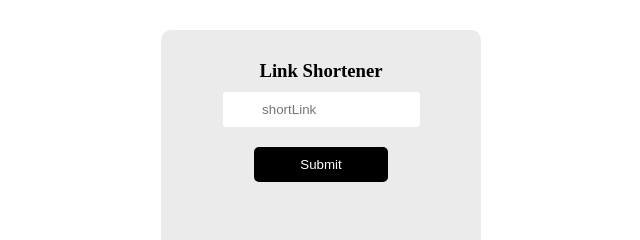
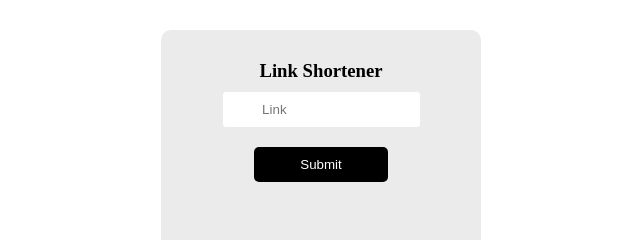
Before and after one commit to emmanuel1-byte/url-shortener-frontend, a plain HTML site: page src/index.html in a window 1280 px wide. Shown: the top 240 px of the page, 319-959 px from the left. Drawn offline with Linux system fonts and the light colour scheme.

Commit message:
minor fix

```diff
--- a/src/index.html
+++ b/src/index.html
@@ -16,7 +16,7 @@
     <form>
         <h3 id="title">Link Shortener</h3>
         <input id="l-url" type="url"  placeholder="
-        shortLink" required>
+        Link" required>
 
         <a id="s-url"></a>
 
```
